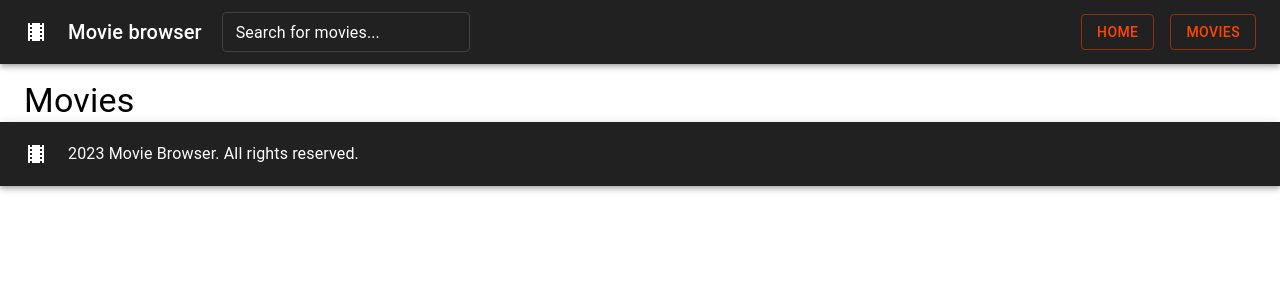
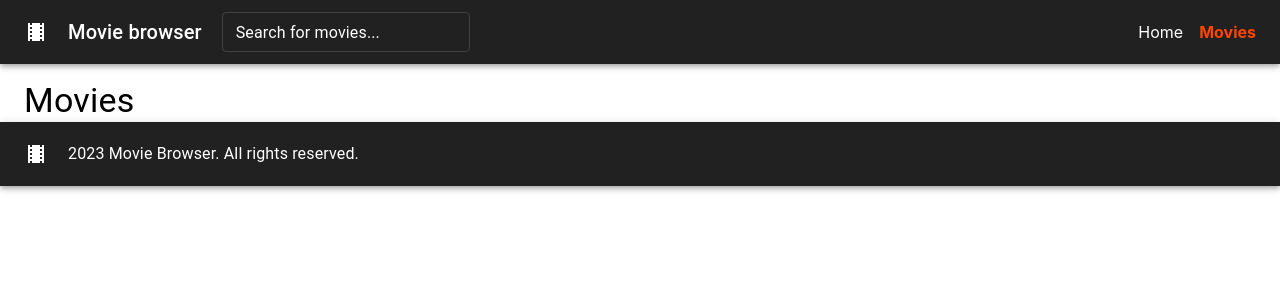
Before and after one commit to KRKDEV/movie-browser, a React (Create React App) app: page /movie-browser/movies in a window 1280 px wide. Shown: the top 300 px of the page. Built offline with nearby package versions, Linux system fonts and the light colour scheme.

Commit message:
NavLink adjustment

```diff
--- a/src/components/NavBar/NavBar.js
+++ b/src/components/NavBar/NavBar.js
@@ -1,7 +1,7 @@
 import TheatersIcon from '@mui/icons-material/Theaters';
-import { Link } from 'react-router-dom';
+import { NavLink } from 'react-router-dom';
 import { CssTextField } from 'utils/palette';
-import { AppBar, Box, Button, Stack, Toolbar, Typography } from '@mui/material';
+import { AppBar, Box, Stack, Toolbar, Typography } from '@mui/material';
 
 export const NavBar = () => {
   return (
@@ -21,22 +21,8 @@ export const NavBar = () => {
             />
           </Box>
           <Stack direction="row" spacing={2}>
-            <Button
-              variant="outlined"
-              color="secondary"
-              component={Link}
-              to="/"
-            >
-              Home
-            </Button>
-            <Button
-              variant="outlined"
-              color="secondary"
-              component={Link}
-              to="/movies"
-            >
-              Movies
-            </Button>
+            <NavLink to="/">Home </NavLink>
+            <NavLink to="/movies">Movies </NavLink>
           </Stack>
         </Toolbar>
       </AppBar>
--- a/src/index.css
+++ b/src/index.css
@@ -18,6 +18,7 @@ code {
 
 a:hover {
   font-weight: 700;
+  color: orangered;
 }
 
 img {
@@ -25,3 +26,14 @@ img {
   max-width: 100%;
   height: auto;
 }
+
+a {
+  color: white;
+  text-decoration: none;
+  font-size: 16px;
+}
+
+.active {
+  font-weight: 700;
+  color: orangered;
+}
```
